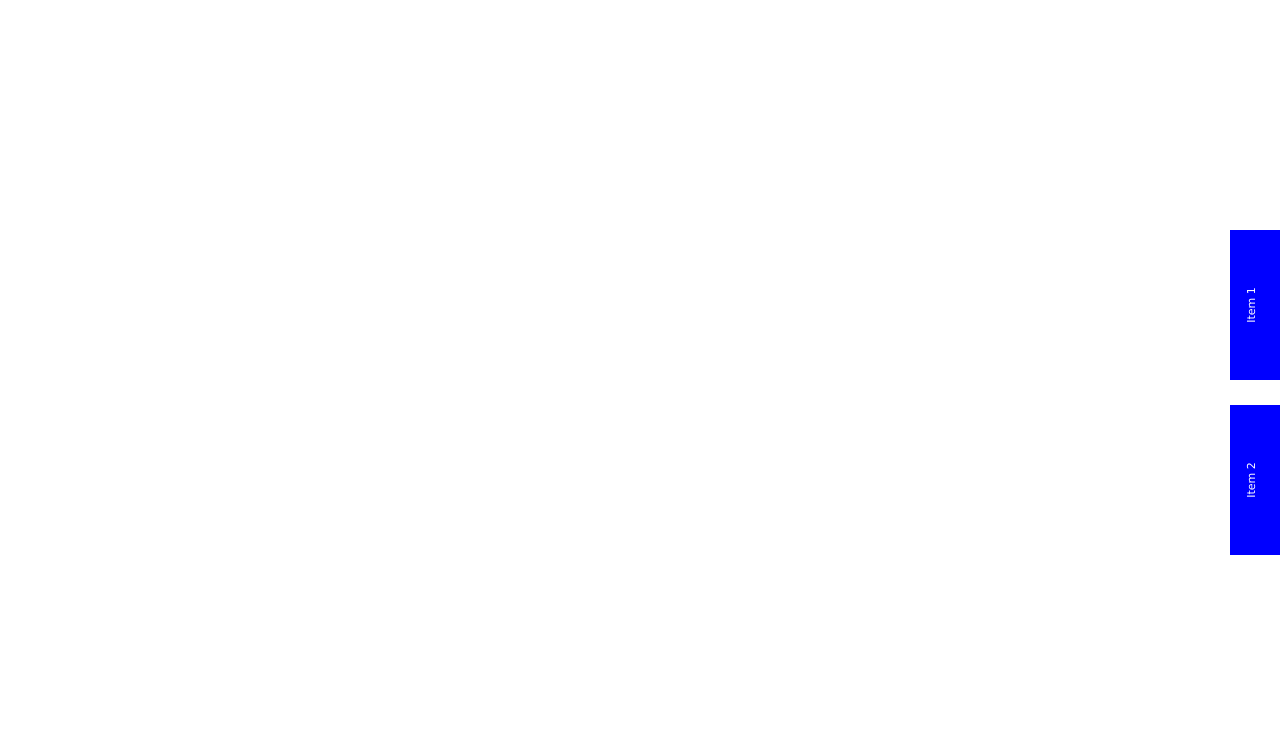
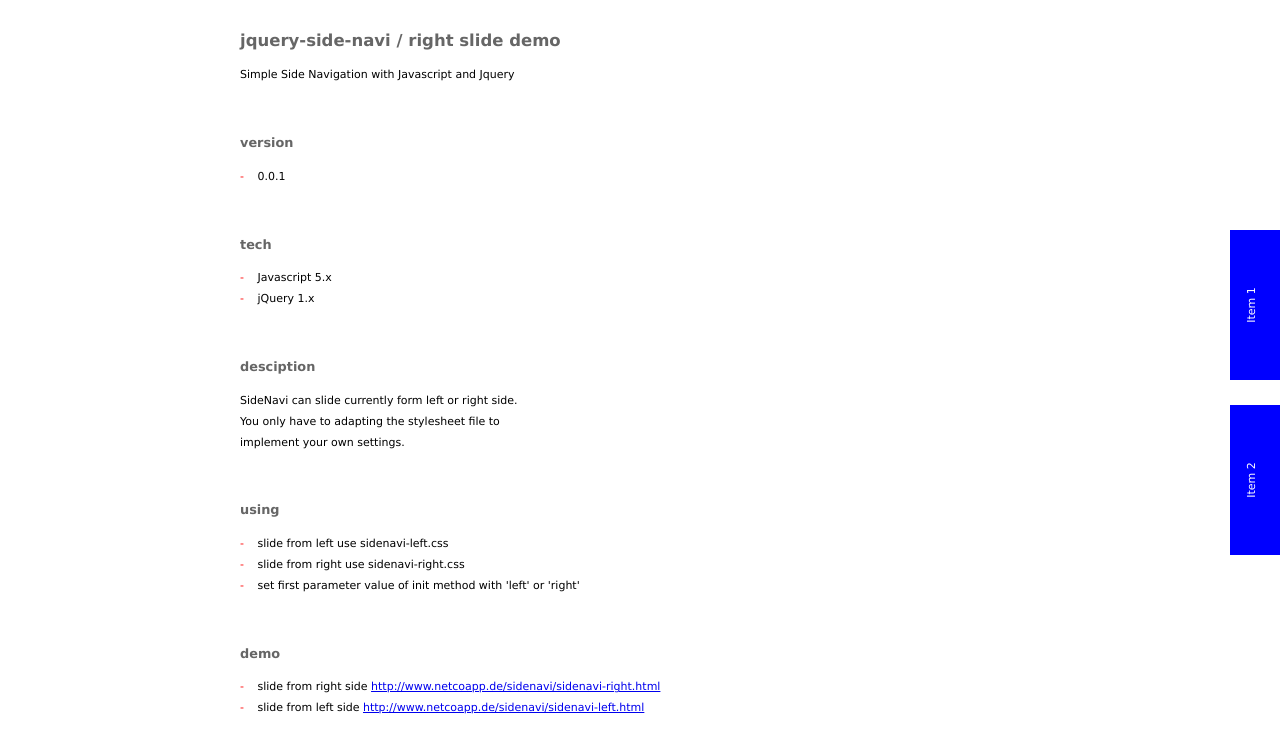
Before and after one commit to chrobaks/jquery-side-navi, a plain HTML site: page sidenavi-right.html in a window 1280 px wide. Drawn offline with nearby package versions, Linux system fonts and the light colour scheme.

Commit message:
Change html content

```diff
--- a/index.css
+++ b/index.css
@@ -5,3 +5,15 @@ body {
     font-family: Verdana, Arial, sans-serif;
     font-size: 11px;
 }
+h2, h3 {color: #666;}
+p {padding: 3px 0;}
+div.main {
+    width: 800px;
+    margin: 0 auto;
+    padding: 0;
+    line-height: 1.9em;
+}
+span.minus {
+    color: red;
+    padding-right: 10px;
+}
--- a/sidenavi-right.html
+++ b/sidenavi-right.html
@@ -12,6 +12,38 @@
 
 </head>
 <body>
+    <div class="main">
+        <p>
+            <h2>jquery-side-navi / right slide demo</h2>
+            Simple Side Navigation with Javascript and Jquery
+        </p>
+        <p>
+            <h3>version</h3>
+            <span class="minus">-</span> 0.0.1
+        </p>
+        <p>
+            <h3>tech</h3>
+            <span class="minus">-</span> Javascript 5.x<br>
+            <span class="minus">-</span> jQuery 1.x
+        </p>
+        <p>
+            <h3>desciption</h3>
+            SideNavi can slide currently form left or right side.<br>
+            You only have to adapting the stylesheet file to<br>
+            implement your own settings.
+        </p>
+        <p>
+            <h3>using</h3>
+            <span class="minus">-</span> slide from left use sidenavi-left.css<br>
+            <span class="minus">-</span> slide from right use sidenavi-right.css<br>
+            <span class="minus">-</span> set first parameter value of init method with 'left' or 'right'
+        </p>
+        <p>
+            <h3>demo</h3>
+            <span class="minus">-</span> slide from right side <a href="http://www.netcoapp.de/sidenavi/sidenavi-right.html">http://www.netcoapp.de/sidenavi/sidenavi-right.html</a><br>
+            <span class="minus">-</span> slide from left side <a href="http://www.netcoapp.de/sidenavi/sidenavi-left.html">http://www.netcoapp.de/sidenavi/sidenavi-left.html</a>
+        </p>
+    </div>
     <!-- start sidenavi wrapper//-->
     <div id="sideNavi">
         <!-- sidenavi menu //-->
```
Also changed, not shown: sidenavi-left.html (+32 -0 lines).
